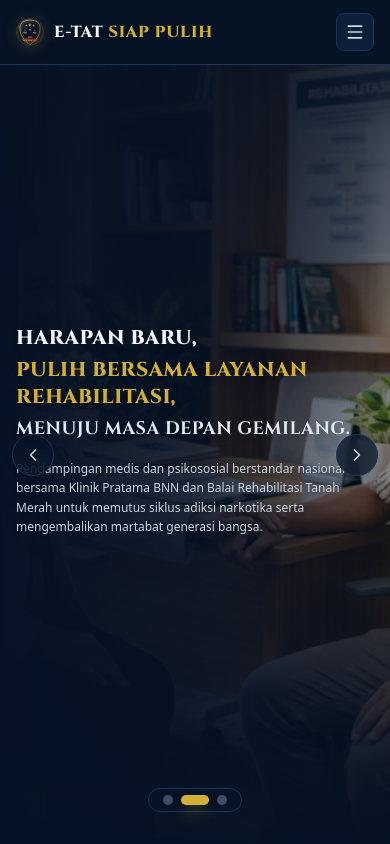
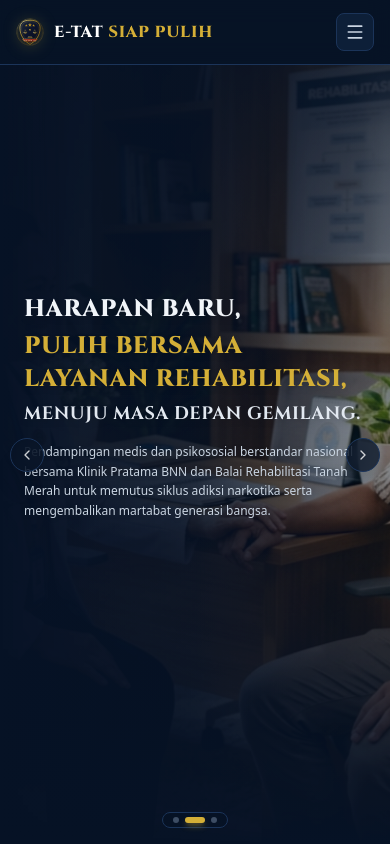
Before and after one commit to code72694-max/E-TAT-, a React (Vite) app: page / in a window 390 px wide. Shown: the top 844 px of the page. Built offline with nearby package versions, Linux system fonts and the light colour scheme.

Commit message:
fix(mobile): enlarge hero title, move text higher up & streamline carousel indicators

```diff
--- a/src/components/LandingPageView.tsx
+++ b/src/components/LandingPageView.tsx
@@ -328,7 +328,7 @@ export const LandingPageView: React.FC<LandingPageViewProps> = ({
       {/* HERO SLIDER SECTION - SIAP SESPIM STYLE WITH AUTO SLIDE, FULL-PAGE HEIGHT & CLEAN POLICE/REHAB IMAGERY */}
       <section
         id="hero-carousel"
-        className="relative overflow-hidden h-[calc(100vh-4rem)] min-h-[580px] flex items-center bg-[#071326] border-b border-[#1b3459] select-none"
+        className="relative overflow-hidden h-[calc(100vh-4rem)] min-h-[520px] sm:min-h-[580px] flex items-center bg-[#071326] border-b border-[#1b3459] select-none"
         onMouseEnter={() => setIsPaused(true)}
         onMouseLeave={() => setIsPaused(false)}
         onTouchStart={handleTouchStart}
@@ -362,55 +362,55 @@ export const LandingPageView: React.FC<LandingPageViewProps> = ({
           );
         })}
 
-        {/* Content Container - Shifted higher up for clean balance */}
-        <div className="relative z-20 max-w-7xl w-full mx-auto px-4 sm:px-6 lg:px-8 -translate-y-6 sm:-translate-y-10 lg:-translate-y-12">
+        {/* Content Container - Higher position and larger font size on mobile */}
+        <div className="relative z-20 max-w-7xl w-full mx-auto px-6 sm:px-6 lg:px-8 -translate-y-12 sm:-translate-y-10 lg:-translate-y-12">
           <div className="max-w-2xl space-y-4">
-            {/* Animated Slide Content Box - Clean without label badges */}
-            <div key={currentSlide} className="space-y-4 animate-in fade-in slide-in-from-bottom-2 duration-500">
+            {/* Animated Slide Content Box */}
+            <div key={currentSlide} className="space-y-3.5 sm:space-y-4 animate-in fade-in slide-in-from-bottom-2 duration-500">
               {/* Clean Headline */}
-              <h1 className="text-xl sm:text-3xl lg:text-4xl font-extrabold text-white tracking-wide leading-snug font-['Cinzel',serif] drop-shadow-md">
+              <h1 className="text-2xl sm:text-3xl lg:text-4xl font-extrabold text-white tracking-wide leading-snug font-['Cinzel',serif] drop-shadow-md">
                 <span className="block text-slate-100">
                   {heroSlides[currentSlide].titlePart1}
                 </span>
                 <span className="block text-[#D4AF37] my-1">
                   {heroSlides[currentSlide].titleHighlight}
                 </span>
-                <span className="block text-slate-200 text-lg sm:text-2xl lg:text-3xl font-bold">
+                <span className="block text-slate-200 text-lg sm:text-2xl lg:text-3xl font-bold mt-1">
                   {heroSlides[currentSlide].titlePart2}
                 </span>
               </h1>
 
               {/* Clean Description */}
-              <p className="text-slate-300 text-xs sm:text-sm md:text-base leading-relaxed max-w-xl font-normal drop-shadow-sm">
+              <p className="text-slate-300 text-xs sm:text-sm md:text-base leading-relaxed max-w-xl font-normal drop-shadow-sm mt-3">
                 {heroSlides[currentSlide].description}
               </p>
             </div>
           </div>
         </div>
 
-        {/* Carousel Prev & Next Navigation Buttons (Like siapsespimpolri.id carousel-control-prev/next) */}
+        {/* Carousel Prev & Next Navigation Buttons */}
         <button
           type="button"
           onClick={goToPrevSlide}
           aria-label="Slide sebelumnya"
-          className="absolute left-3 sm:left-6 top-1/2 -translate-y-1/2 z-30 p-2.5 sm:p-3 rounded-full bg-[#071326]/70 hover:bg-[#0d1f38] text-white/80 hover:text-white border border-[#1b3459] hover:border-[#D4AF37]/60 backdrop-blur-md shadow-xl transition-all cursor-pointer group"
+          className="absolute left-2.5 sm:left-6 top-1/2 -translate-y-1/2 z-30 p-2 sm:p-3 rounded-full bg-[#071326]/75 hover:bg-[#0d1f38] text-white/80 hover:text-white border border-[#1b3459] hover:border-[#D4AF37]/60 backdrop-blur-md shadow-xl transition-all cursor-pointer group"
         >
-          <ChevronLeft className="w-5 h-5 sm:w-6 sm:h-6 transition-transform group-hover:-translate-x-0.5" />
+          <ChevronLeft className="w-4 h-4 sm:w-6 sm:h-6 transition-transform group-hover:-translate-x-0.5" />
         </button>
 
         <button
           type="button"
           onClick={goToNextSlide}
           aria-label="Slide berikutnya"
-          className="absolute right-3 sm:right-6 top-1/2 -translate-y-1/2 z-30 p-2.5 sm:p-3 rounded-full bg-[#071326]/70 hover:bg-[#0d1f38] text-white/80 hover:text-white border border-[#1b3459] hover:border-[#D4AF37]/60 backdrop-blur-md shadow-xl transition-all cursor-pointer group"
+          className="absolute right-2.5 sm:right-6 top-1/2 -translate-y-1/2 z-30 p-2 sm:p-3 rounded-full bg-[#071326]/75 hover:bg-[#0d1f38] text-white/80 hover:text-white border border-[#1b3459] hover:border-[#D4AF37]/60 backdrop-blur-md shadow-xl transition-all cursor-pointer group"
         >
-          <ChevronRight className="w-5 h-5 sm:w-6 sm:h-6 transition-transform group-hover:translate-x-0.5" />
+          <ChevronRight className="w-4 h-4 sm:w-6 sm:h-6 transition-transform group-hover:translate-x-0.5" />
         </button>
 
         {/* Bottom Carousel Indicators */}
-        <div className="absolute bottom-8 sm:bottom-10 inset-x-0 z-30 flex justify-center pointer-events-auto">
+        <div className="absolute bottom-4 sm:bottom-10 inset-x-0 z-30 flex justify-center pointer-events-auto">
           {/* Slide Indicator Pills */}
-          <div className="flex items-center space-x-2 bg-[#071326]/80 backdrop-blur-md px-3.5 py-1.5 rounded-full border border-[#1b3459]">
+          <div className="flex items-center space-x-1.5 sm:space-x-2 bg-[#071326]/80 backdrop-blur-md px-2.5 py-1 sm:px-3.5 sm:py-1.5 rounded-full border border-[#1b3459]">
             {heroSlides.map((slide, idx) => {
               const isActive = idx === currentSlide;
               return (
@@ -421,8 +421,8 @@ export const LandingPageView: React.FC<LandingPageViewProps> = ({
                   aria-label={`Pindah ke slide ${idx + 1}`}
                   className={`transition-all duration-300 rounded-full cursor-pointer ${
                     isActive
-                      ? 'w-7 sm:w-8 h-2.5 bg-[#D4AF37] shadow-lg shadow-[#D4AF37]/40'
-                      : 'w-2.5 h-2.5 bg-slate-500/60 hover:bg-slate-300'
+                      ? 'w-5 sm:w-8 h-1.5 sm:h-2.5 bg-[#D4AF37] shadow-md shadow-[#D4AF37]/40'
+                      : 'w-1.5 h-1.5 sm:w-2.5 sm:h-2.5 bg-slate-500/60 hover:bg-slate-300'
                   }`}
                 />
               );
```
